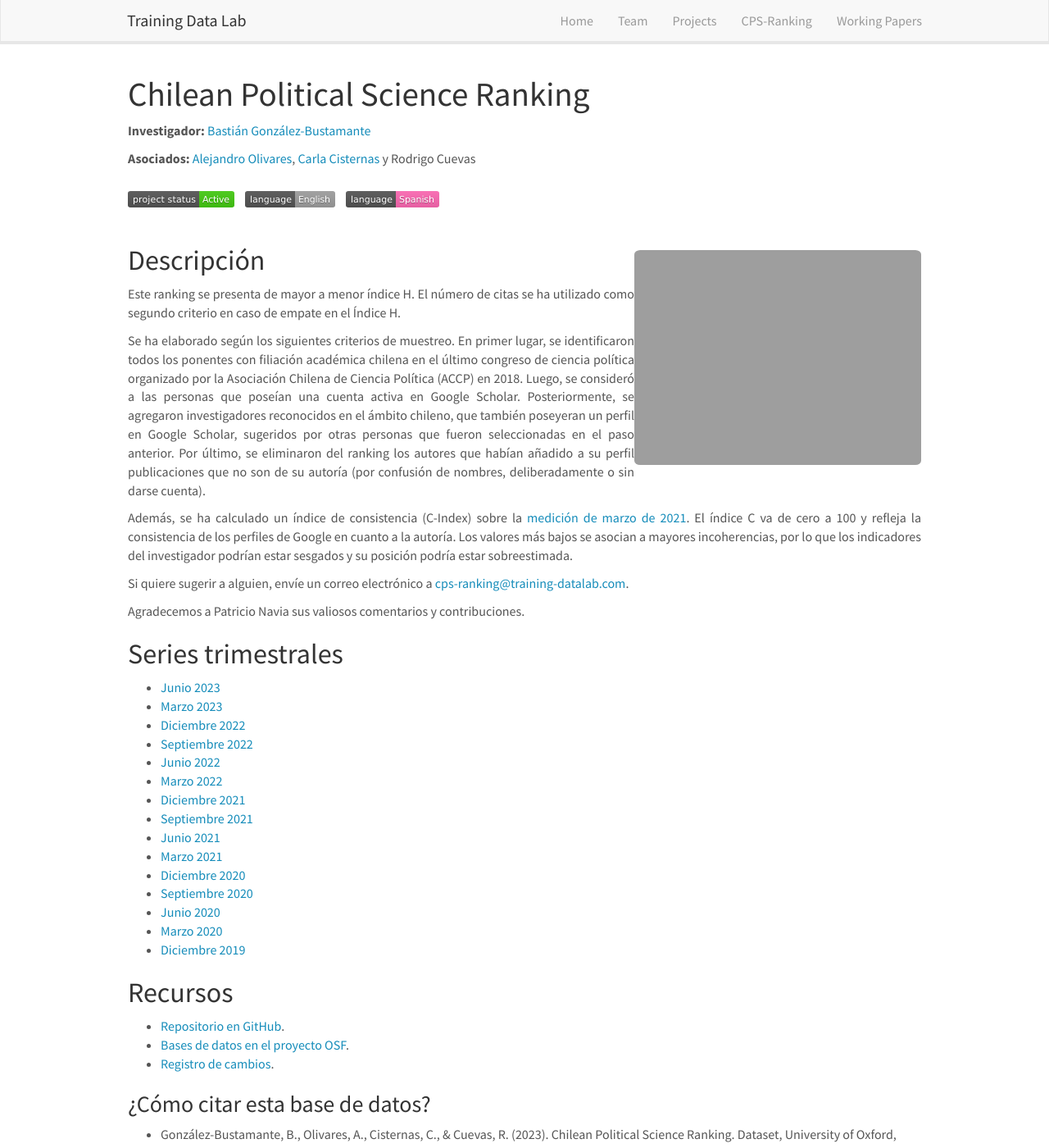
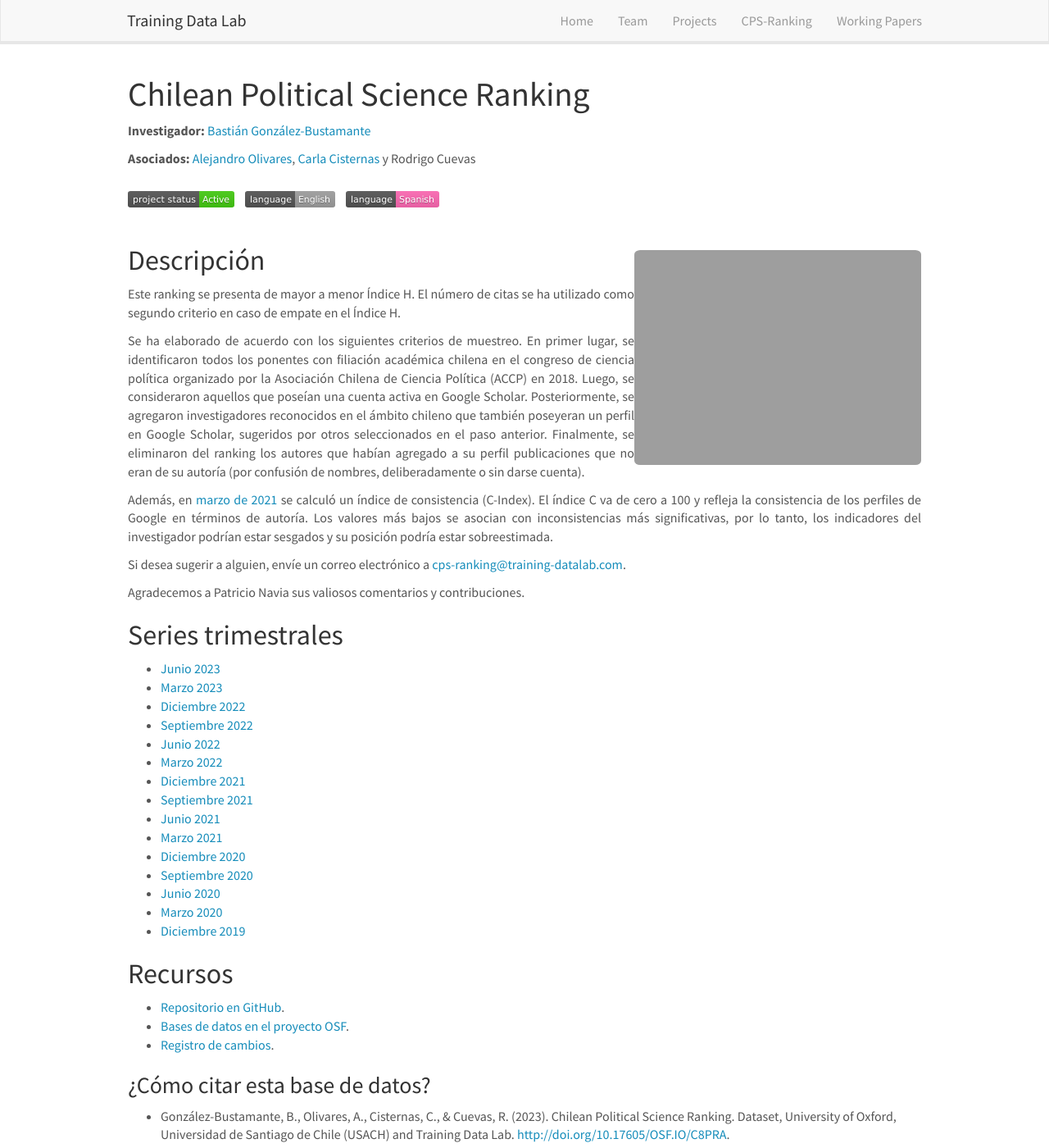
Before and after one commit to training-datalab/old-training-datalab.com, a Jekyll site: the page built from _pages/cps-ranking-spanish.md, in a window 1280 px wide and 1400 px high. Shown: the whole window at 82% size. Built offline with Jekyll 4.4.1, drawn with Linux system fonts in a browser that asks for light colours; nearby versions of some CDN libraries; some of the changed text lies outside the part shown.

Commit message:
Update cps-ranking-spanish.md

```diff
--- a/_pages/cps-ranking-spanish.md
+++ b/_pages/cps-ranking-spanish.md
@@ -18,13 +18,13 @@ permalink: /projects/cps-ranking-spanish
 
 ## Descripción
 
-<p align="justify">Este ranking se presenta de mayor a menor índice H. El número de citas se ha utilizado como segundo criterio en caso de empate en el Índice H.</p>
+<p align="justify">Este ranking se presenta de mayor a menor Índice H. El número de citas se ha utilizado como segundo criterio en caso de empate en el Índice H.</p>
 
-<p align="justify">Se ha elaborado según los siguientes criterios de muestreo. En primer lugar, se identificaron todos los ponentes con filiación académica chilena en el último congreso de ciencia política organizado por la Asociación Chilena de Ciencia Política (ACCP) en 2018. Luego, se consideró a las personas que poseían una cuenta activa en Google Scholar. Posteriormente, se agregaron investigadores reconocidos en el ámbito chileno, que también poseyeran un perfil en Google Scholar, sugeridos por otras personas que fueron seleccionadas en el paso anterior. Por último, se eliminaron del ranking los autores que habían añadido a su perfil publicaciones que no son de su autoría (por confusión de nombres, deliberadamente o sin darse cuenta).</p>
+<p align="justify">Se ha elaborado de acuerdo con los siguientes criterios de muestreo. En primer lugar, se identificaron todos los ponentes con filiación académica chilena en el congreso de ciencia política organizado por la Asociación Chilena de Ciencia Política (ACCP) en 2018. Luego, se consideraron aquellos que poseían una cuenta activa en Google Scholar. Posteriormente, se agregaron investigadores reconocidos en el ámbito chileno que también poseyeran un perfil en Google Scholar, sugeridos por otros seleccionados en el paso anterior. Finalmente, se eliminaron del ranking los autores que habían agregado a su perfil publicaciones que no eran de su autoría (por confusión de nombres, deliberadamente o sin darse cuenta).</p>
 
-<p align="justify">Además, se ha calculado un índice de consistencia (C-Index) sobre la [medición de marzo de 2021](https://training-datalab.com/projects/cps-ranking/2021-03-01-impact-ranking). El índice C va de cero a 100 y refleja la consistencia de los perfiles de Google en cuanto a la autoría. Los valores más bajos se asocian a mayores incoherencias, por lo que los indicadores del investigador podrían estar sesgados y su posición podría estar sobreestimada.</p>
+<p align="justify">Además, en [marzo de 2021](https://training-datalab.com/projects/cps-ranking/2021-03-01-impact-ranking) se calculó un índice de consistencia (C-Index). El índice C va de cero a 100 y refleja la consistencia de los perfiles de Google en términos de autoría. Los valores más bajos se asocian con inconsistencias más significativas, por lo tanto, los indicadores del investigador podrían estar sesgados y su posición podría estar sobreestimada.</p>
 
-<p align="justify">Si quiere sugerir a alguien, envíe un correo electrónico a <a href="mailto:cps-ranking@training-datalab.com">cps-ranking@training-datalab.com</a>.</p>
+<p align="justify">Si desea sugerir a alguien, envíe un correo electrónico a <a href="mailto:cps-ranking@training-datalab.com">cps-ranking@training-datalab.com</a>.</p>
 
 <p align="justify">Agradecemos a Patricio Navia sus valiosos comentarios y contribuciones.</p>
 
```
Also changed, not shown: other parts of _pages/cps-ranking-spanish.md (+1 -1 lines).
